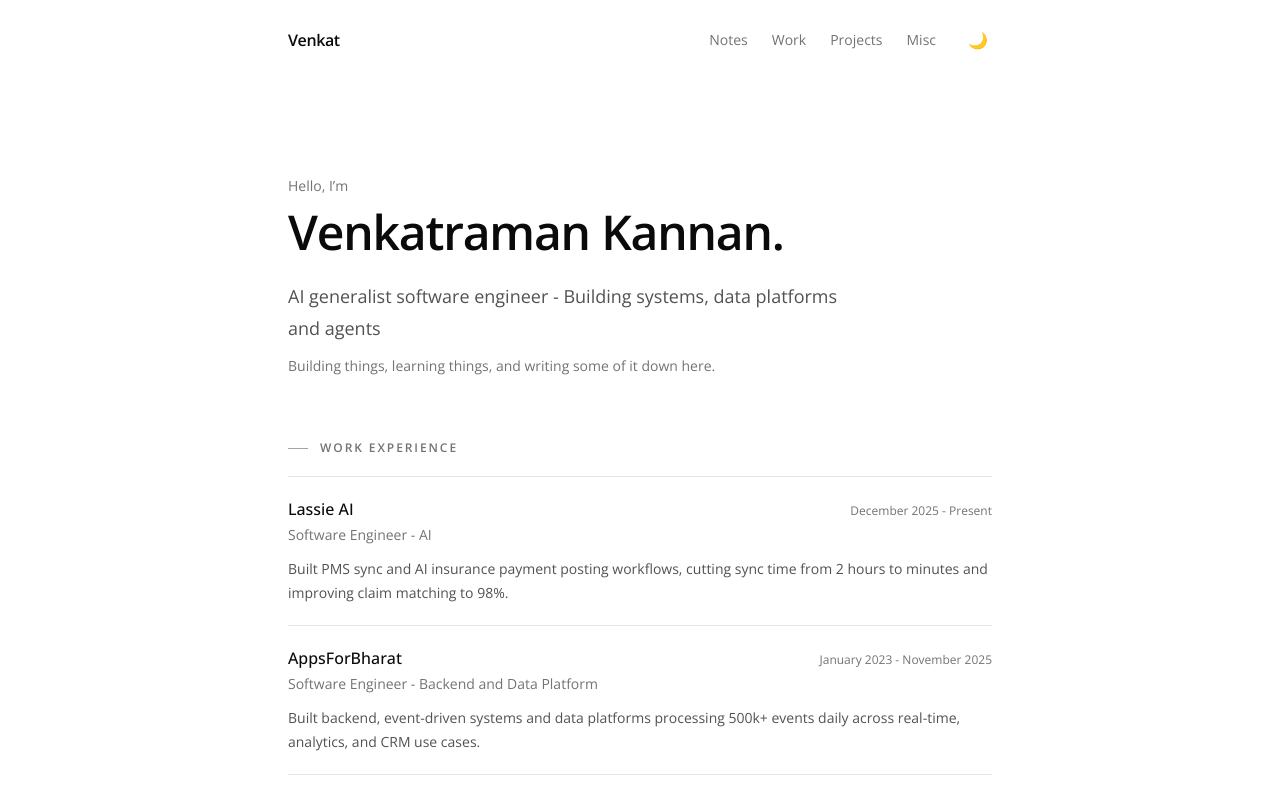
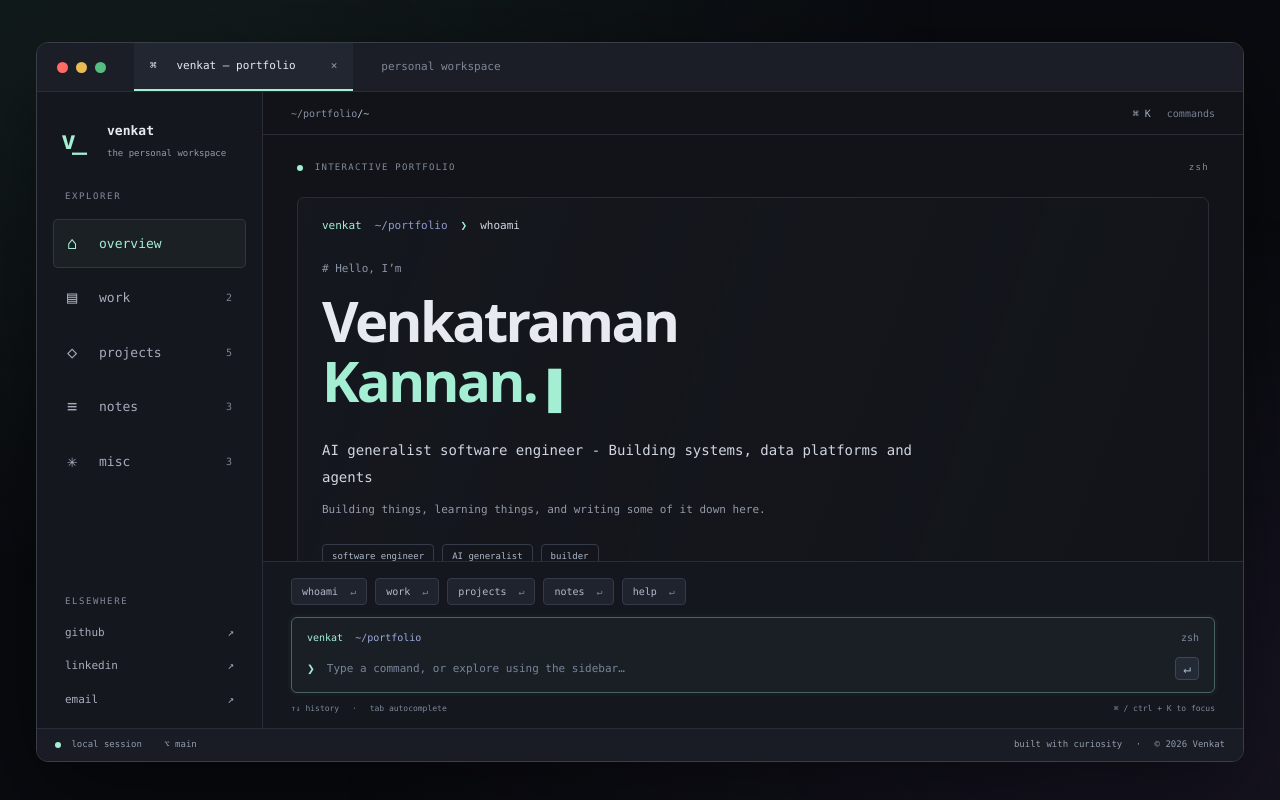
Before and after one commit to venkxycodes/portfolio, a React (Vite) app: page / in a window 1280 px wide. Shown: the top 800 px of the page. Built offline with nearby package versions, Linux system fonts and the light colour scheme.

Commit message:
Default to terminal portfolio UI

```diff
--- a/src/App.tsx
+++ b/src/App.tsx
@@ -11,7 +11,7 @@ import Projects from './pages/Projects'
 import Work from './pages/Work'
 
 export default function App() {
-  if (import.meta.env.VITE_PORTFOLIO_UI === 'terminal') return <Routes>
+  if (import.meta.env.VITE_PORTFOLIO_UI !== 'classic') return <Routes>
     <Route path="/" element={<Terminal />} />
     <Route path="/:section" element={<Terminal />} />
     <Route path="/:section/:slug" element={<Terminal />} />
```
Also changed, not shown: 2 other files (tests, documents, lock files or other folders).
